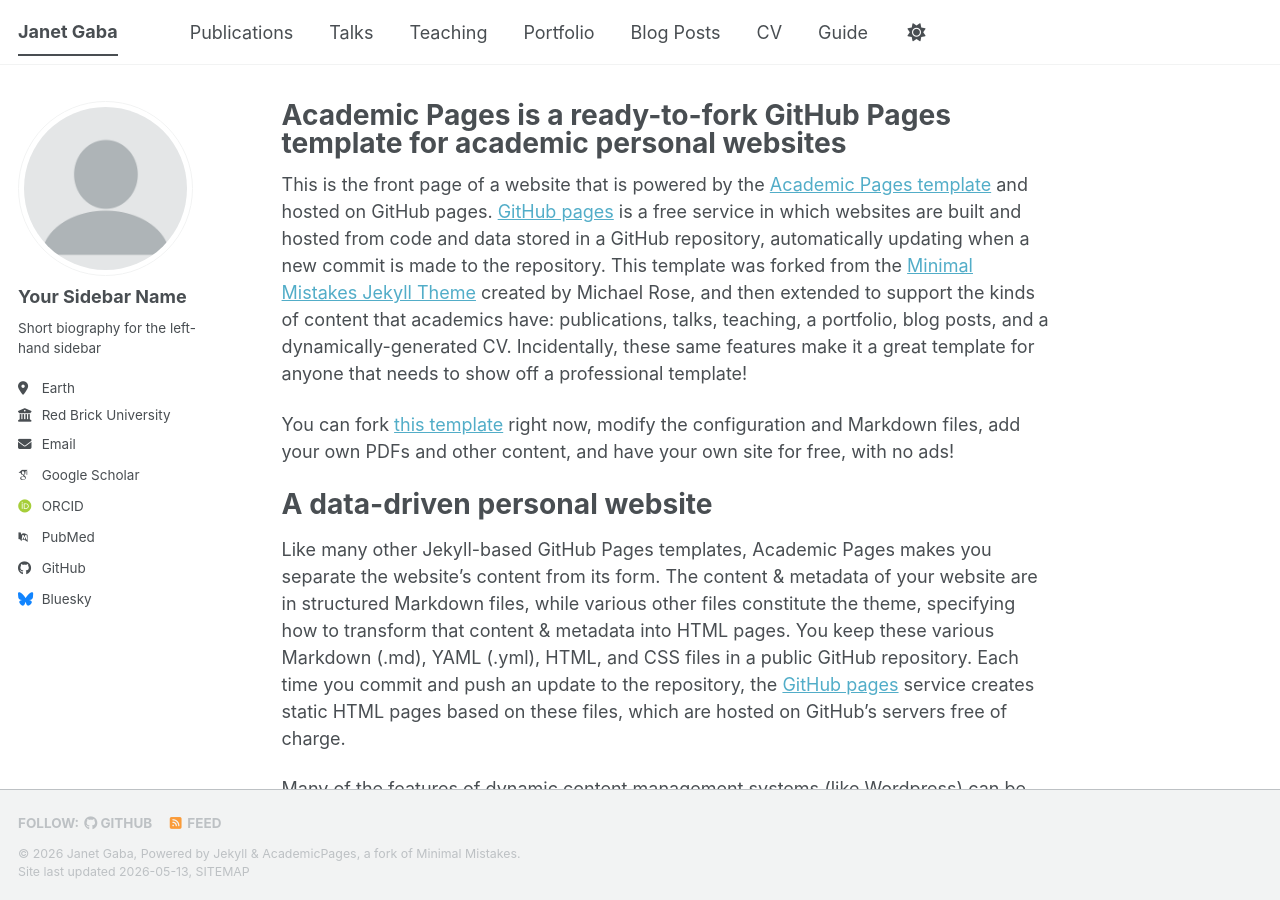
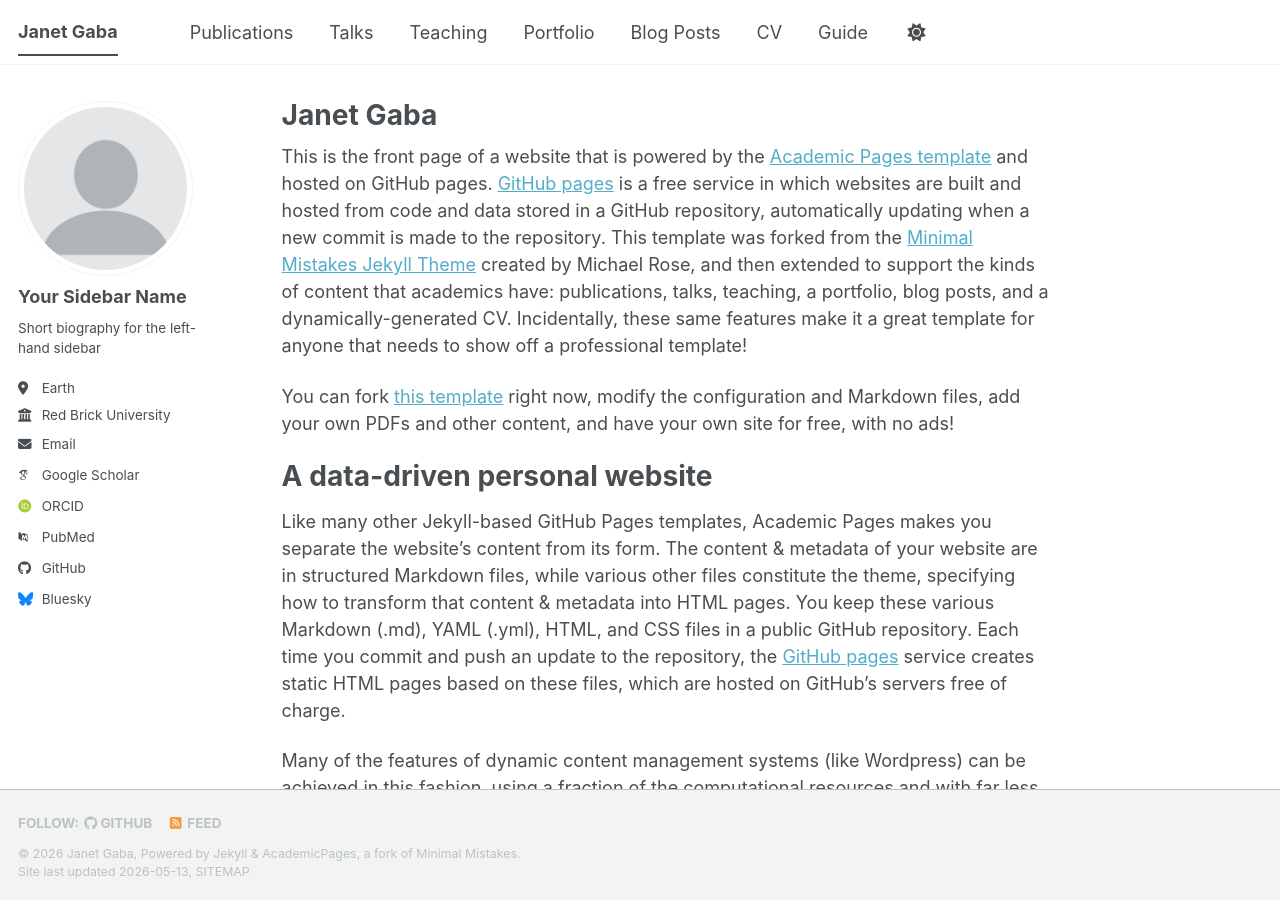
Before and after one commit to janetgaba/janetgaba.github.io, a Jekyll site: the page built from _pages/about.md, in a window 1280 px wide and 900 px high. Built offline with Jekyll 4.4.1, drawn with Linux system fonts in a browser that asks for light colours; some web fonts are replaced; a script bundle is joined from its source files by our own code; library files that are not in the unit come from our copies.

Commit message:
Update about.md

```diff
--- a/_pages/about.md
+++ b/_pages/about.md
@@ -1,6 +1,6 @@
 ---
 permalink: /
-title: "Academic Pages is a ready-to-fork GitHub Pages template for academic personal websites"
+title: "Janet Gaba"
 author_profile: true
 redirect_from:
   - /about/
```
